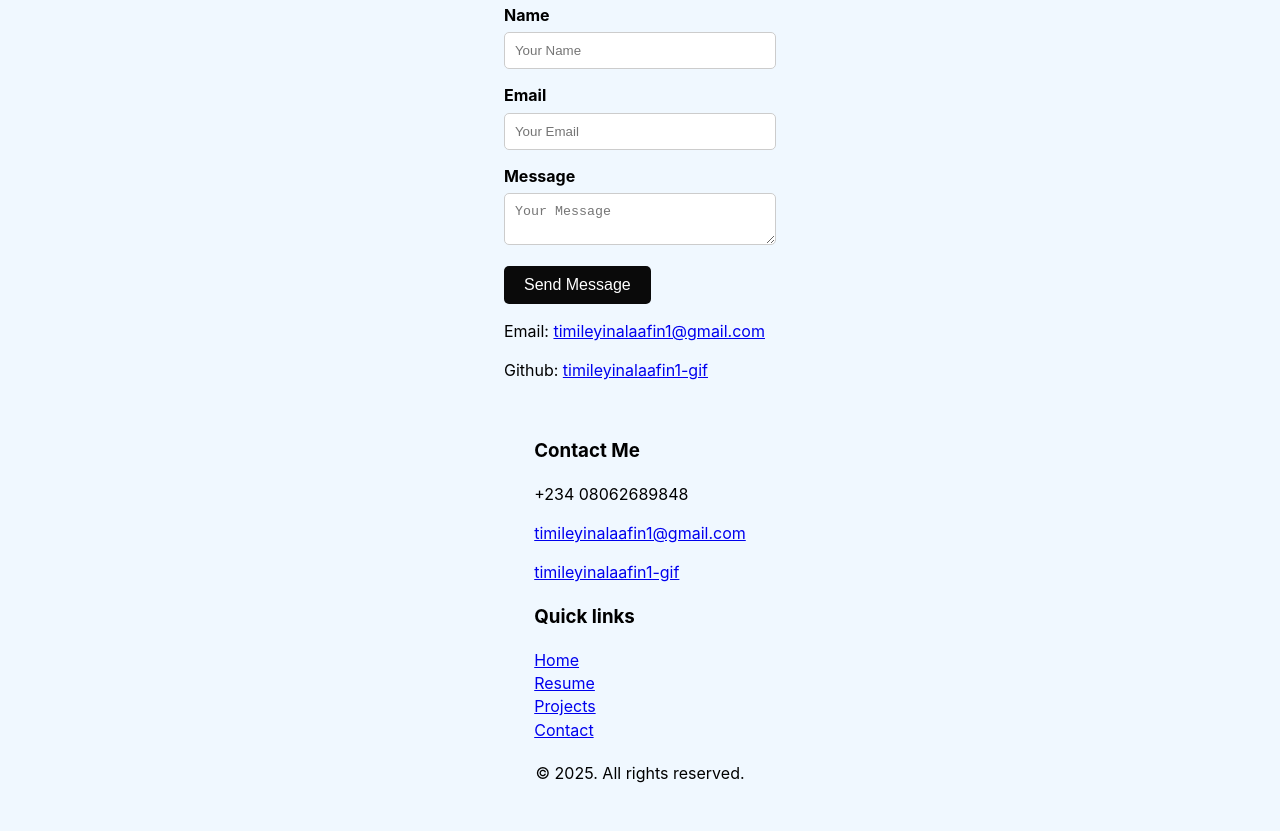
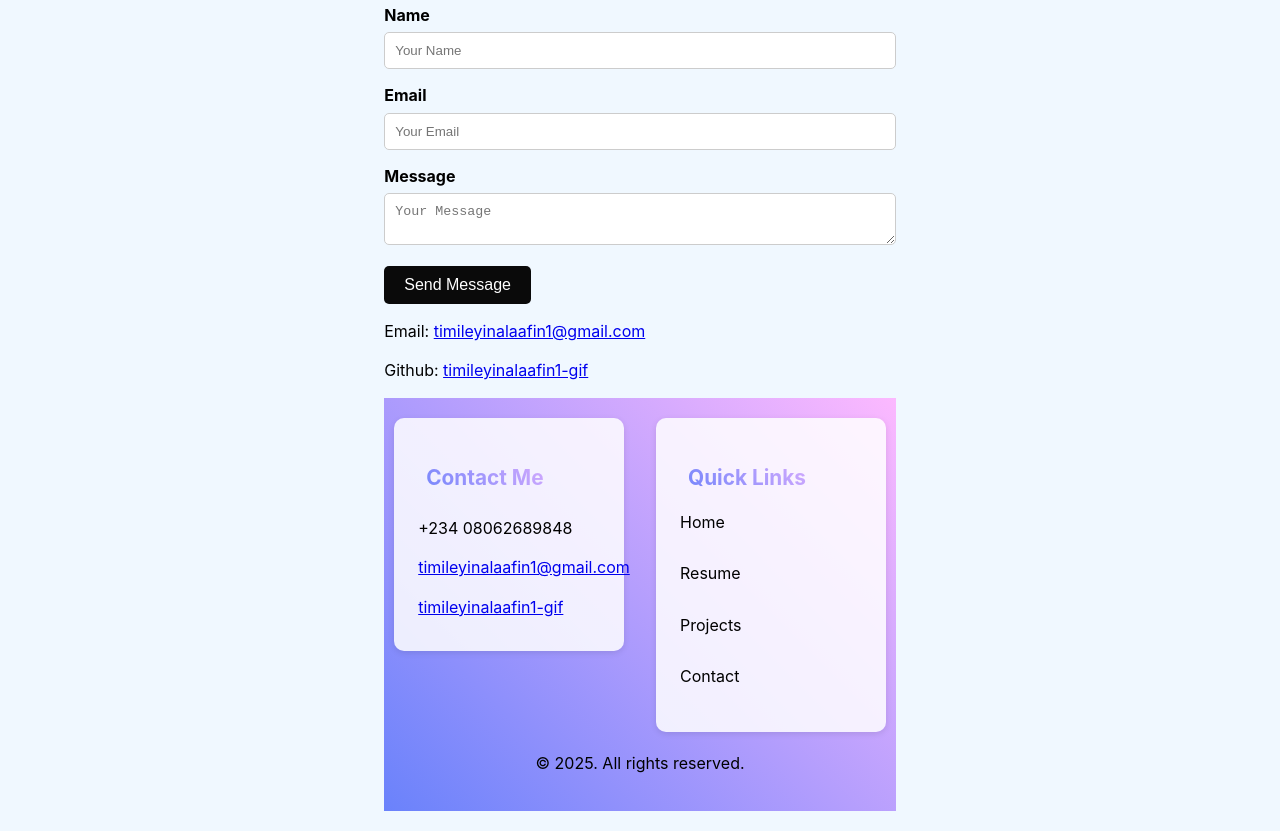
Before and after one commit to PYP-GUILD/Timileyin-Portfolio, a plain HTML site: page contact.html in a window 1280 px wide. Shown: the part 164-995 px from the top of the page. Before the commit the page ends 965 px from the top, so only its background shows below. Drawn offline with Linux system fonts and the light colour scheme; files whose address does not match are found by name.

Commit message:
Update contact.html

```diff
--- a/contact.html
+++ b/contact.html
@@ -45,22 +45,23 @@
         <p>Email: <a href="mailto:timileyinalaafin1@gmail.com">timileyinalaafin1@gmail.com</a></p>
         <p>Github: <a href="https://github.com/timileyinalaafin1-gif" target="_blank" rel="noopener">timileyinalaafin1-gif</a></p>
       </section>
-    </main>
+  <footer>
     <div class="footer-container">
-          <div class="footer-column">
+    <div class="footer-left">
       <h3>Contact Me</h3>
       <p>+234 08062689848</p>
       <p><a href="mailto:timileyinalaafin1@gmail.com">timileyinalaafin1@gmail.com</a></p>
       <p><a href="https://github.com/timileyinalaafin1-gif" target="_blank" rel="noopener">timileyinalaafin1-gif</a></p>
-            <div class="footer-column">
-               <h3>Quick links</h3>
+    </div>
+    <div class="footer-right">
+      <h3>Quick Links</h3>
       <a href="index.html">Home</a><br>
       <a href="about.html">Resume</a><br>
       <a href="projects.html">Projects</a><br>
       <a href="contact.html">Contact</a><br>
-        <p class="footer-copy">&copy; 2025. All rights reserved.</p>
     </div>
    </div>
+   <p class="footer-copy">&copy; 2025. All rights reserved.</p>
  </footer>
 
     <script src="js/main.js"></script>
```
Lines whose indentation alone changed are shown as unchanged.
